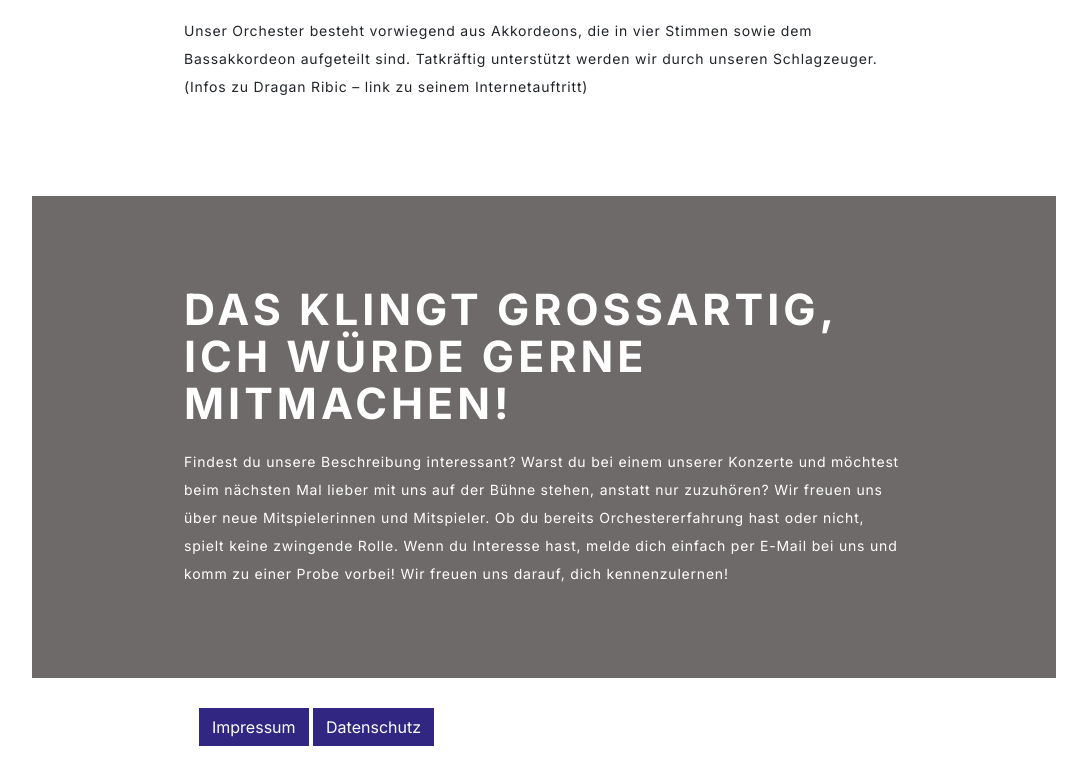
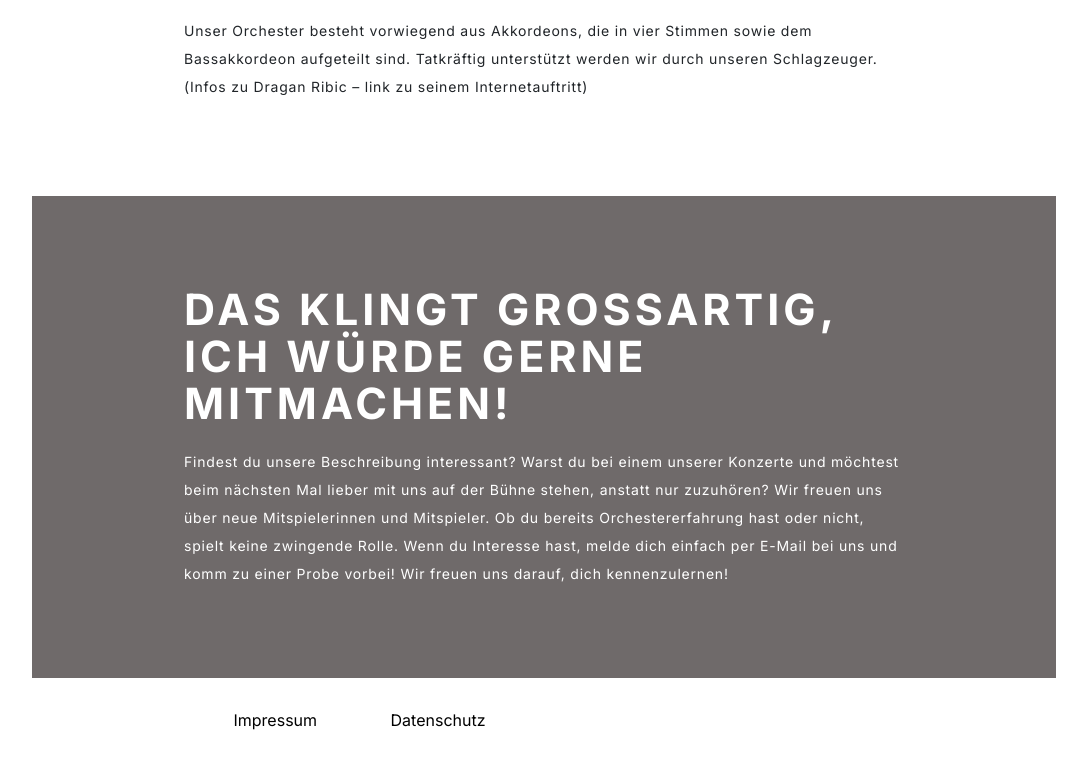
Before and after one commit to LinusHats/akkord, a plain HTML site: page index.html in a window 1280 px wide. Shown: the part 971-1742 px from the top of the page, without its empty margins (96-1183 px from the left). Drawn offline with nearby package versions, Linux system fonts and the light colour scheme.

Commit message:
changes in style

```diff
--- a/css/style_2.css
+++ b/css/style_2.css
@@ -225,3 +225,17 @@ label{
 	max-width: 720px;
 	margin: 0 auto;
 }
+
+
+.footerlink {
+	text-decoration: none;
+	margin: 20px 5%;
+}
+
+#footer {
+	margin: 0 auto;
+}
+
+.footerlink:hover {
+	color:#6F6A6A;
+}
--- a/index.html
+++ b/index.html
@@ -126,14 +126,12 @@
 	<footer>
 		<div class="container-fluid">
 			<div class="row">
-			<div class="col-md-12">
-					<a class="btn btn-primm"
-						role="button"
+			<div class="col-md-12" id="footer">
+					<a class="footer footerlink"
 						href="#willkommen">
 						Impressum
 					</a>
-					<a class="btn btn-primm"
-						role="button"
+					<a class="footer footerlink"
 						href="#mitmachen">
 						Datenschutz
 					</a>
```
